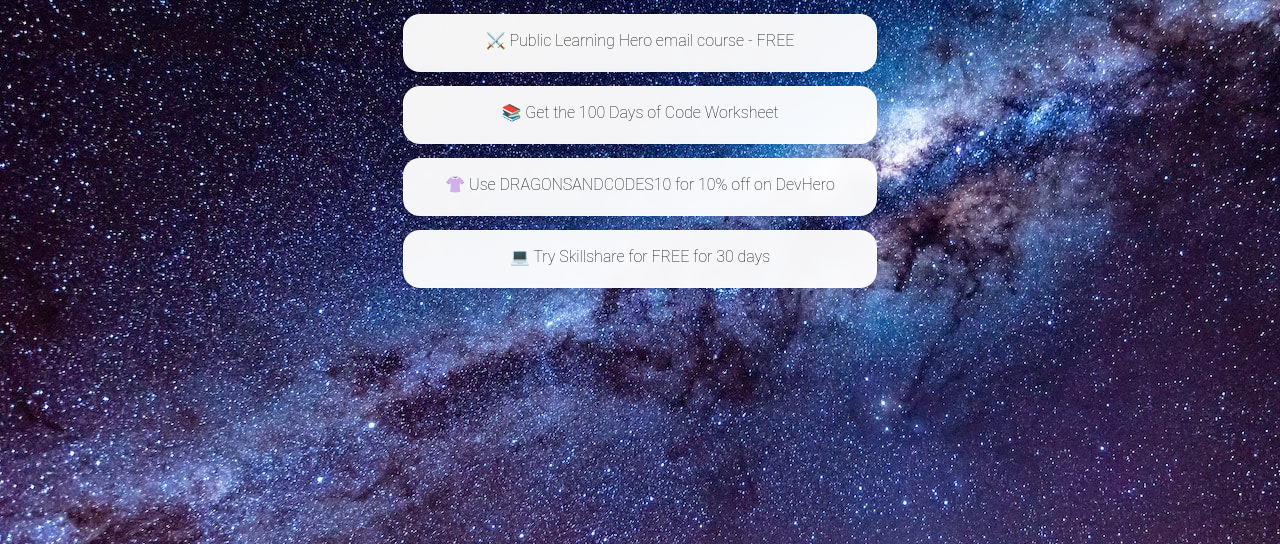
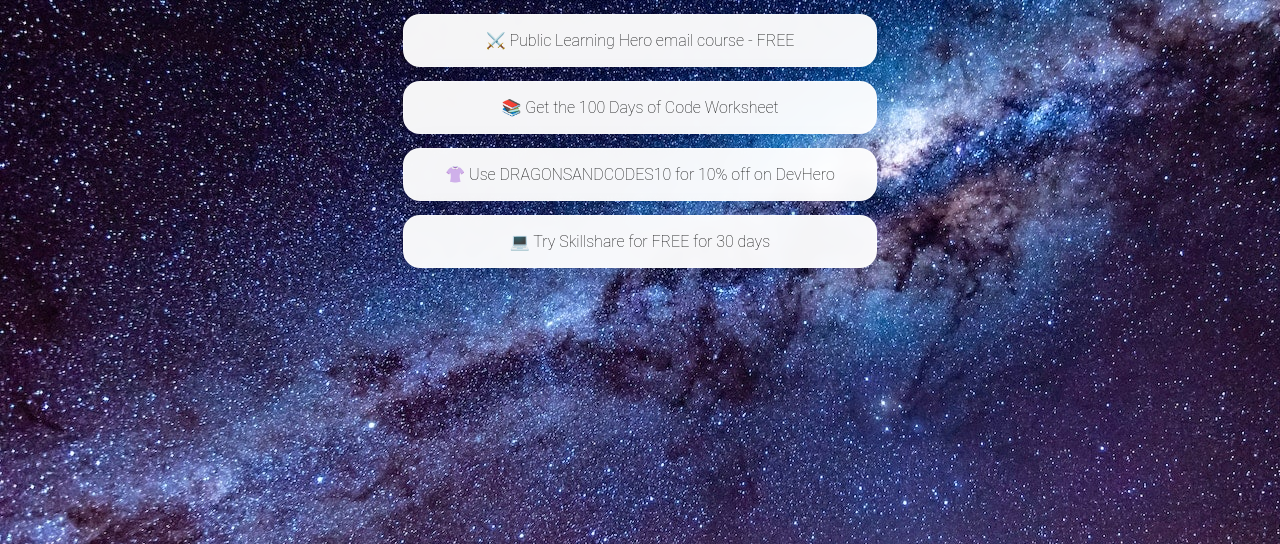
Before and after one commit to dragonsandcodes/social-links, a plain HTML site: page index.html in a window 1280 px wide. Shown: the part 256-800 px from the top of the page. Drawn offline with Linux system fonts and the light colour scheme.

Commit message:
changed tile css

```diff
--- a/styles.css
+++ b/styles.css
@@ -62,7 +62,7 @@ h1 {
 
 .tile {
   width: 100%;
-  height: 56px;
+
   background: rgba(255, 255, 255, 0.956);
   border-radius: 16px;
   box-shadow: 0 4px 30px rgba(0, 0, 0, 0.1);
```
